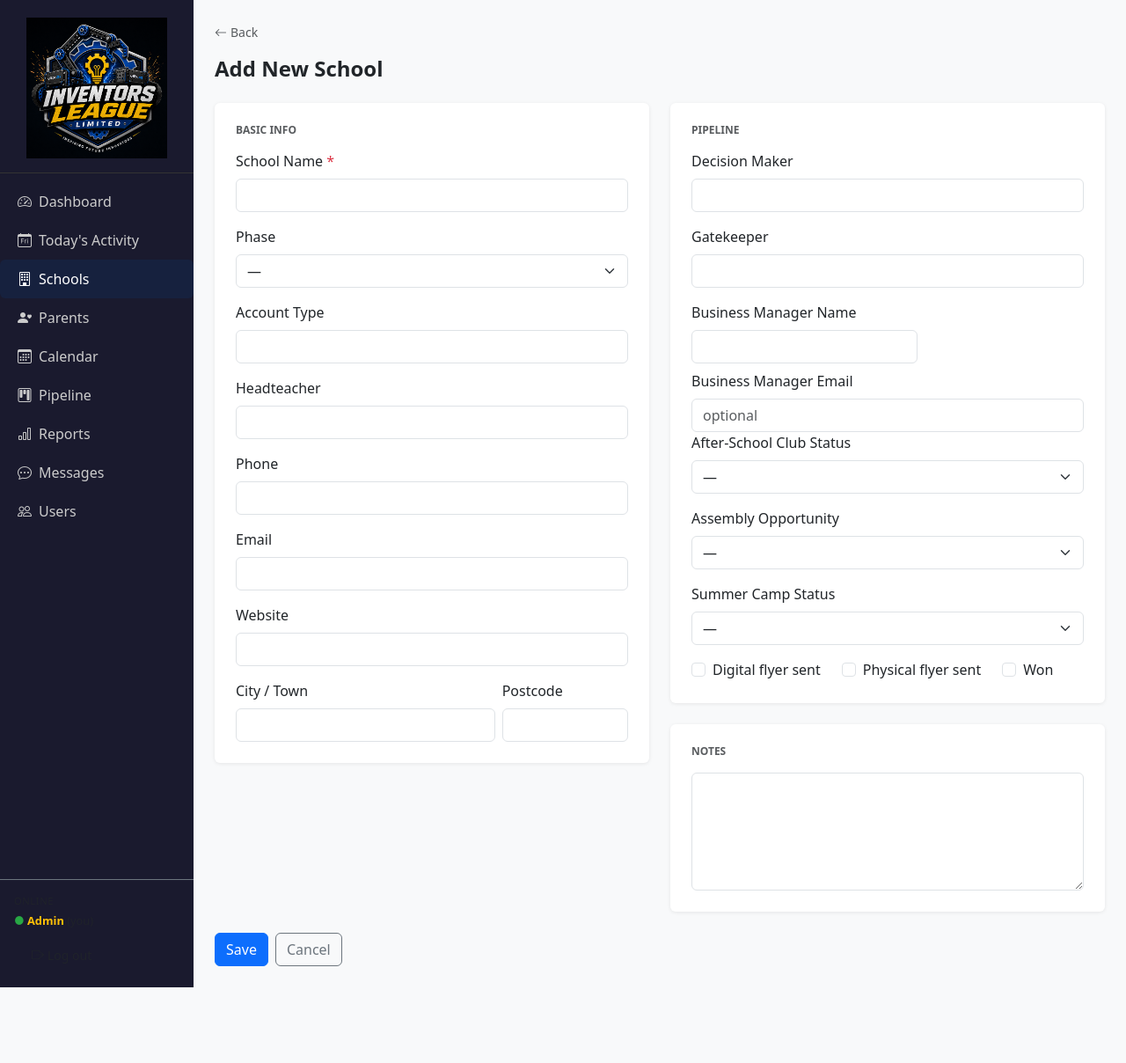
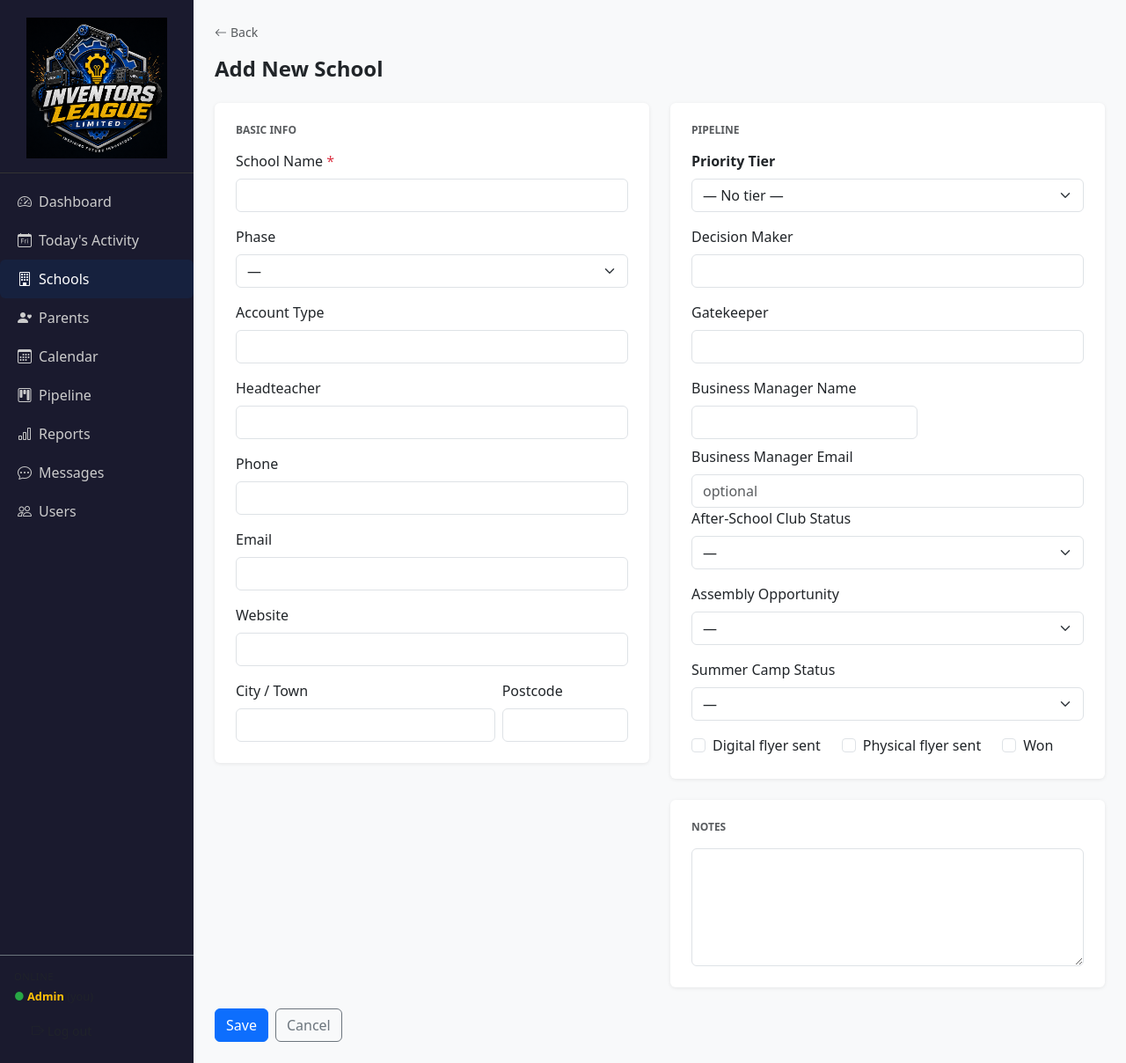
Before and after one commit to velvetarot/inventorsleague, a Flask app: page /schools/new in a window 1280 px wide. Shown: the whole page at 88% size. Before the commit the page ends 1122 px from the top, so only its background shows below. Run offline with Flask 3, Linux system fonts and the light colour scheme; a user stored in the database is signed in; data comes from the database, SQL or seed files in the repository; data that the repository does not hold is empty.

Commit message:
Add Tier Z (Not Interested) and make tier editable on school record
Co-Authored-By: Claude Sonnet 4.6 <noreply@anthropic.com>

```diff
--- a/app.py
+++ b/app.py
@@ -244,6 +244,7 @@ def school_edit(school_id):
         school.gatekeeper             = request.form.get('gatekeeper', '')
         school.business_manager_name  = request.form.get('business_manager_name', '')
         school.business_manager_email = request.form.get('business_manager_email', '')
+        school.priority_tier = request.form.get('priority_tier') or None
         school.after_school_club_status = request.form.get('after_school_club_status', '')
         school.assembly_opportunity = request.form.get('assembly_opportunity', '')
         school.summer_camp_status = request.form.get('summer_camp_status', '')
--- a/templates/base.html
+++ b/templates/base.html
@@ -16,6 +16,7 @@
     .badge-tier-B { background: #fd7e14; }  /* Call This Week */
     .badge-tier-C { background: #6c757d; }  /* Keep Warm */
     .badge-tier-D { background: #adb5bd; color: #333 !important; }  /* Low Priority */
+    .badge-tier-Z { background: #212529; }  /* Not Interested */
     .card { border: none; box-shadow: 0 1px 4px rgba(0,0,0,.08); }
     .stat-card { border-left: 4px solid; }
     .activity-icon { width: 36px; height: 36px; border-radius: 50%; display: flex; align-items: center; justify-content: center; font-size: 1rem; }
--- a/templates/email/bulk.html
+++ b/templates/email/bulk.html
@@ -21,6 +21,7 @@
             <option value="B" {% if tier=='B' %}selected{% endif %}>B — Call This Week</option>
             <option value="C" {% if tier=='C' %}selected{% endif %}>C — Keep Warm</option>
             <option value="D" {% if tier=='D' %}selected{% endif %}>D — Low Priority</option>
+            <option value="Z" {% if tier=='Z' %}selected{% endif %}>Z — Not Interested</option>
           </select>
         </div>
         <div class="col-6">
--- a/templates/pipeline.html
+++ b/templates/pipeline.html
@@ -32,7 +32,7 @@
         </div>
         {% if school.priority_tier %}
         <span class="badge badge-tier-{{ school.priority_tier }} mt-1" style="width:fit-content;font-size:.7rem;">
-          {{ {'A':'Call Now','B':'Call This Week','C':'Keep Warm','D':'Low Priority'}.get(school.priority_tier, school.priority_tier) }}
+          {{ {'A':'Call Now','B':'Call This Week','C':'Keep Warm','D':'Low Priority','Z':'Not Interested'}.get(school.priority_tier, school.priority_tier) }}
         </span>
         {% endif %}
         {% if school.last_activity %}
--- a/templates/reports.html
+++ b/templates/reports.html
@@ -166,7 +166,7 @@
   <div class="col-lg-4">
     <div class="card p-3">
       <div class="fw-bold mb-3"><i class="bi bi-funnel me-1"></i> Schools by Tier</div>
-      {% set tier_labels = {'A':'Call Now','B':'Call This Week','C':'Keep Warm','D':'Low Priority'} %}
+      {% set tier_labels = {'A':'Call Now','B':'Call This Week','C':'Keep Warm','D':'Low Priority','Z':'Not Interested'} %}
       <ul class="list-group list-group-flush">
         {% for tier, count in tier_counts | sort %}
         {% if tier %}
--- a/templates/schools/detail.html
+++ b/templates/schools/detail.html
@@ -9,7 +9,7 @@
       {{ school.name }}
       {% if school.won %}<span class="badge bg-success ms-2">Won</span>{% endif %}
       {% if school.priority_tier %}
-      {% set tier_labels = {'A': 'Call Now', 'B': 'Call This Week', 'C': 'Keep Warm', 'D': 'Low Priority'} %}
+      {% set tier_labels = {'A': 'Call Now', 'B': 'Call This Week', 'C': 'Keep Warm', 'D': 'Low Priority', 'Z': 'Not Interested'} %}
       <span class="badge badge-tier-{{ school.priority_tier }} ms-1">{{ school.priority_tier }} — {{ tier_labels.get(school.priority_tier, school.priority_tier) }}</span>
       {% endif %}
     </h4>
--- a/templates/schools/edit.html
+++ b/templates/schools/edit.html
@@ -64,6 +64,17 @@
     <div class="col-md-6">
       <div class="card p-4 mb-4">
         <h6 class="fw-bold mb-3 text-muted text-uppercase" style="font-size:.75rem;">Pipeline</h6>
+        <div class="mb-3">
+          <label class="form-label fw-semibold">Priority Tier</label>
+          <select name="priority_tier" class="form-select">
+            <option value="">— No tier —</option>
+            <option value="A" {% if school and school.priority_tier == 'A' %}selected{% endif %}>A — Call Now</option>
+            <option value="B" {% if school and school.priority_tier == 'B' %}selected{% endif %}>B — Call This Week</option>
+            <option value="C" {% if school and school.priority_tier == 'C' %}selected{% endif %}>C — Keep Warm</option>
+            <option value="D" {% if school and school.priority_tier == 'D' %}selected{% endif %}>D — Low Priority</option>
+            <option value="Z" {% if school and school.priority_tier == 'Z' %}selected{% endif %}>Z — Not Interested (this time)</option>
+          </select>
+        </div>
         <div class="mb-3">
           <label class="form-label">Decision Maker</label>
           <input type="text" name="decision_maker" class="form-control" value="{{ school.decision_maker if school else '' }}">
--- a/templates/schools/index.html
+++ b/templates/schools/index.html
@@ -20,7 +20,7 @@
       </select>
     </div>
     <div class="col-auto">
-      {% set tier_labels = {'A': 'A — Call Now', 'B': 'B — Call This Week', 'C': 'C — Keep Warm', 'D': 'D — Low Priority'} %}
+      {% set tier_labels = {'A': 'A — Call Now', 'B': 'B — Call This Week', 'C': 'C — Keep Warm', 'D': 'D — Low Priority', 'Z': 'Z — Not Interested'} %}
       <select name="tier" class="form-select form-select-sm">
         <option value="">All tiers</option>
         {% for t in tiers %}<option value="{{ t }}" {% if t==tier %}selected{% endif %}>{{ tier_labels.get(t, t) }}</option>{% endfor %}
@@ -73,7 +73,7 @@
         <td><span class="text-muted small">{{ s.phase or '—' }}</span></td>
         <td>
           {% if s.priority_tier %}
-          {% set tier_labels = {'A': 'Call Now', 'B': 'Call This Week', 'C': 'Keep Warm', 'D': 'Low Priority'} %}
+          {% set tier_labels = {'A': 'Call Now', 'B': 'Call This Week', 'C': 'Keep Warm', 'D': 'Low Priority', 'Z': 'Not Interested'} %}
           <span class="badge badge-tier-{{ s.priority_tier }}">{{ s.priority_tier }} — {{ tier_labels.get(s.priority_tier, s.priority_tier) }}</span>
           {% else %}—{% endif %}
         </td>
```
